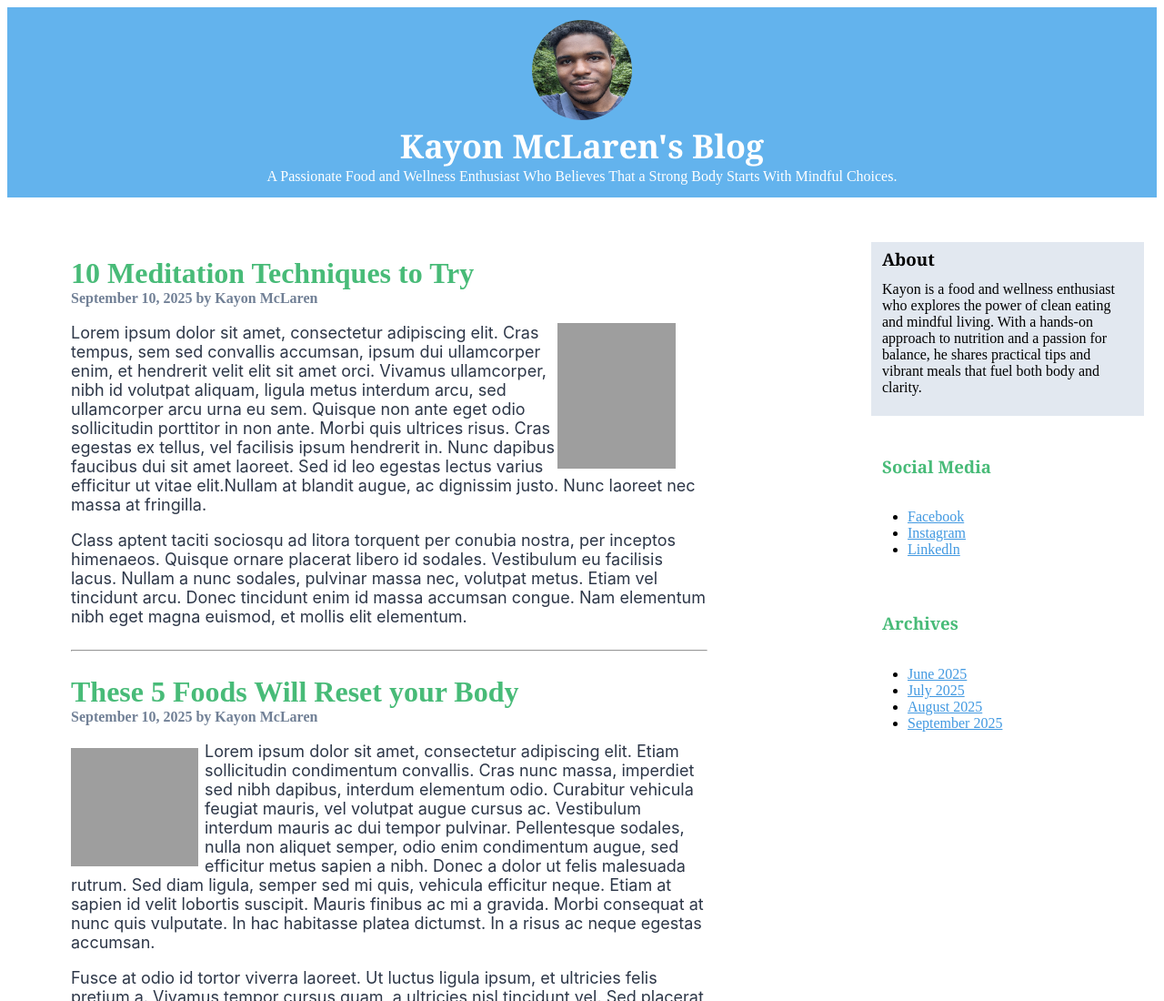
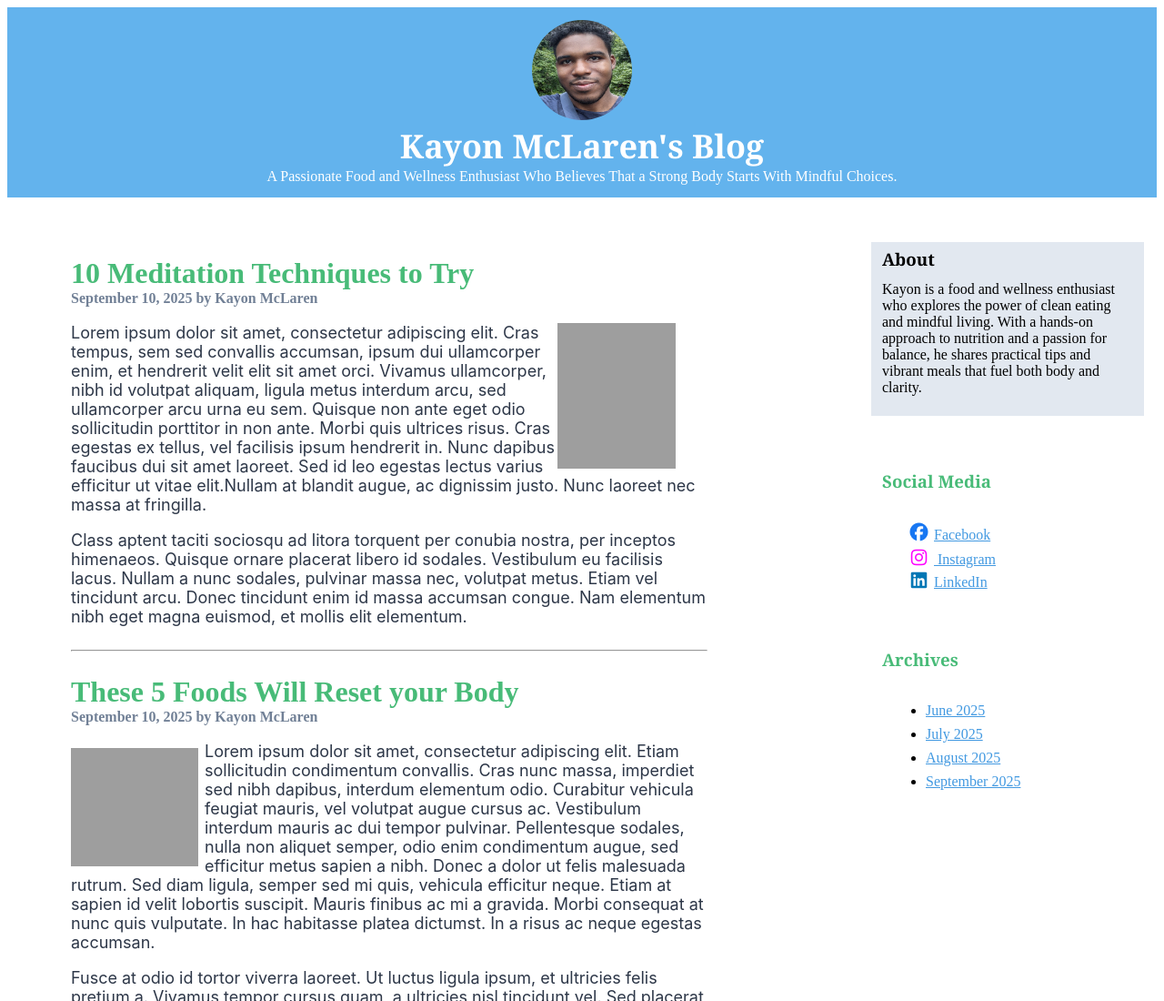
Before and after one commit to KayMac95/info2180-lab2, a plain HTML site: page index.html in a window 1280 px wide. Shown: the top 1100 px of the page at 91% size. Drawn offline with Linux system fonts and the light colour scheme; grey boxes are pictures that could not be loaded.

Commit message:
updated html and css files

```diff
--- a/index.html
+++ b/index.html
@@ -6,6 +6,9 @@
   <meta name="viewport" content="width=device-width, initial-scale=1.0">
   <title>INFO2180 Lab 2</title>
   <link rel="stylesheet" href="styles.css">
+  <link rel="stylesheet" href="https://cdnjs.cloudflare.com/ajax/libs/font-awesome/7.0.1/css/all.min.css"
+  integrity="sha512-2SwdPD6INVrV/lHTZbO2nodKhrnDdJK9/kg2XD1r9uGqPo1cUbujc+IYdlYdEErWNu69gVcYgdxlmVmzTWnetw=="
+  crossorigin="anonymous" referrerpolicy="no-referrer" />
   </head>
 
   <body>
@@ -89,23 +92,26 @@
             </p>
           </div>
           <div></div>
-          <div><h3 class="sidebar_heading">Social Media</h3></div>
+          <div><h3 class="sidebar_heading top_padding">Social Media</h3></div>
           <div>
             <p>
-              <ul>
-                <li><a class="link_color link_icon.fb" href="https://www.Facebook.com/kayon-mclaren">Facebook</a></li>
-                <li><a class="link_color" href="https://www.instagram.com/kayan_thony/">Instagram</a></li>
-                <li><a class="link_color" href="https://jm.linkedin.com/in/kayon-mclaren-3a5a25180">Linkedln</a></li>
+              <ul class="social_media_list">
+                <li><a class="link_color" href="https://www.Facebook.com/kayon-mclaren" target="_blank">
+                  <i class="fa-brands fa-facebook"></i>Facebook</a></li>
+                <li><a class="link_color" href="https://www.instagram.com/kayan_thony/" target="_blank">
+                  <i class="fa-brands fa-instagram"></i> Instagram</a></li>
+                <li><a class="link_color" href="https://jm.linkedin.com/in/kayon-mclaren-3a5a25180" target="_blank">
+                  <i class="fa-brands fa-linkedin"></i>LinkedIn</a></li>
               </ul>
             </p>
           </div>
           <div></div>
           <div><h3 class="sidebar_heading">Archives</h3></div>
           <div>
-            <ul>
-              <li><a class="link_color" href="#">June 2025</a></li>
-              <li><a class="link_color" href="#">July 2025</a></li>
-              <li><a class="link_color" href="#">August 2025</a></li>
+            <ul class="horizontal_link_space">
+              <li class="vertical_link_space"><a class="link_color" href="#">June 2025</a></li>
+              <li class="vertical_link_space"><a class="link_color" href="#">July 2025</a></li>
+              <li class="vertical_link_space"><a class="link_color" href="#">August 2025</a></li>
               <li><a class="link_color" href="#">September 2025</a></li>
             </ul>
           </div>
--- a/styles.css
+++ b/styles.css
@@ -116,6 +116,14 @@ main p{
   color: #4299E1;
 }
 
+.vertical_link_space{
+  padding-bottom: 8px;
+}
+
+.horizontal_link_space{
+  padding-left: 60px;
+}
+
 .link_icon.fb{
   list-style: facebook;
 }
@@ -167,7 +175,35 @@ aside{
   border-radius:50px;
 }
 
+.social_media_list{
+  list-style: none;
+}
 
+.fa-facebook{
+  color: #1877F2;
+  font-size: 20px;
+  padding-bottom: 8px;
+  padding-right: 4px;
+  vertical-align: middle;
+}
+
+.fa-instagram{
+  color: #0077B5;
+  font-size: 20px;
+  padding-bottom: 5px;
+  padding-right: 4px;
+  vertical-align: middle;
+  color: magenta;
+
+}
+
+.fa-linkedin{
+  color: #0077B5;
+  font-size: 20px;
+  padding-bottom: 5px;
+  padding-right: 4px;
+  vertical-align: middle;
+}
 
 .headshot_img{
   padding: 0;
@@ -193,6 +229,9 @@ aside{
 }
 
 
+.top_padding{
+  padding-top: 40px;
+}
 
 
 hr {
```
